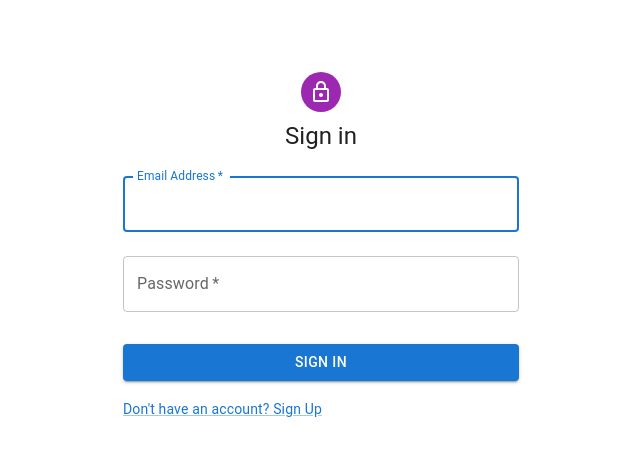
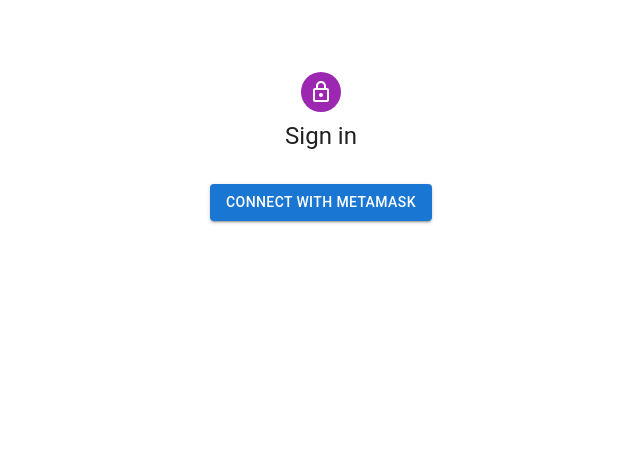
Before and after one commit to PeterTikCheung/blockchain-marketplace-frontend, a React (Create React App) app: page / in a window 1280 px wide. Shown: the top 456 px of the page, without its empty margins (319-959 px from the left). Built offline with nearby package versions, Linux system fonts and the light colour scheme; the HTML template or start-up script is replaced by a standard one.

Commit message:
establish metamask connection

```diff
--- a/package.json
+++ b/package.json
@@ -11,7 +11,10 @@
     "@testing-library/jest-dom": "^5.17.0",
     "@testing-library/react": "^13.4.0",
     "@testing-library/user-event": "^13.5.0",
+    "bootstrap": "^5.3.3",
+    "ethers": "^5.7.2",
     "react": "^18.3.1",
+    "react-bootstrap": "^2.10.2",
     "react-dom": "^18.3.1",
     "react-router-dom": "^6.23.1",
     "react-scripts": "5.0.1",
--- a/src/components/Login.js
+++ /dev/null
@@ -1,87 +0,0 @@
-import * as React from 'react';
-import Avatar from '@mui/material/Avatar';
-import Button from '@mui/material/Button';
-import CssBaseline from '@mui/material/CssBaseline';
-import TextField from '@mui/material/TextField';
-import FormControlLabel from '@mui/material/FormControlLabel';
-import Checkbox from '@mui/material/Checkbox';
-import Link from '@mui/material/Link';
-import Grid from '@mui/material/Grid';
-import Box from '@mui/material/Box';
-import LockOutlinedIcon from '@mui/icons-material/LockOutlined';
-import Typography from '@mui/material/Typography';
-import Container from '@mui/material/Container';
-import { createTheme, ThemeProvider } from '@mui/material/styles';
-
-const defaultTheme = createTheme();
-
-export default function Login() {
-    const handleSubmit = (event) => {
-        event.preventDefault();
-        const data = new FormData(event.currentTarget);
-        console.log({
-          email: data.get('email'),
-          password: data.get('password'),
-        });
-      };
-
-      return (
-        <ThemeProvider theme={defaultTheme}>
-          <Container component="main" maxWidth="xs">
-            <CssBaseline />
-            <Box
-              sx={{
-                marginTop: 8,
-                display: 'flex',
-                flexDirection: 'column',
-                alignItems: 'center',
-              }}
-            >
-              <Avatar sx={{ m: 1, bgcolor: 'secondary.main' }}>
-                <LockOutlinedIcon />
-              </Avatar>
-              <Typography component="h1" variant="h5">
-                Sign in
-              </Typography>
-              <Box component="form" onSubmit={handleSubmit} noValidate sx={{ mt: 1 }}>
-                <TextField
-                  margin="normal"
-                  required
-                  fullWidth
-                  id="email"
-                  label="Email Address"
-                  name="email"
-                  autoComplete="email"
-                  autoFocus
-                />
-                <TextField
-                  margin="normal"
-                  required
-                  fullWidth
-                  name="password"
-                  label="Password"
-                  type="password"
-                  id="password"
-                  autoComplete="current-password"
-                />
-                <Button
-                  type="submit"
-                  fullWidth
-                  variant="contained"
-                  sx={{ mt: 3, mb: 2 }}
-                >
-                  Sign In
-                </Button>
-                <Grid container>
-                  <Grid item>
-                    <Link href="#" variant="body2">
-                      {"Don't have an account? Sign Up"}
-                    </Link>
-                  </Grid>
-                </Grid>
-              </Box>
-            </Box>
-          </Container>
-        </ThemeProvider>
-      );
-}
--- /dev/null
+++ b/src/components/auth/Login.js
@@ -0,0 +1,117 @@
+import * as React from "react";
+import Avatar from "@mui/material/Avatar";
+import Button from "@mui/material/Button";
+import CssBaseline from "@mui/material/CssBaseline";
+import TextField from "@mui/material/TextField";
+import Link from "@mui/material/Link";
+import Grid from "@mui/material/Grid";
+import Box from "@mui/material/Box";
+import LockOutlinedIcon from "@mui/icons-material/LockOutlined";
+import Typography from "@mui/material/Typography";
+import Container from "@mui/material/Container";
+import { createTheme, ThemeProvider } from "@mui/material/styles";
+import useMetamask from "../../hooks/metamask/useMetamask";
+
+const defaultTheme = createTheme();
+
+export default function Login() {
+  const { connectionHandler, isConnected, accountData } = useMetamask();
+
+  const onMetamaskButtonClick = () => {
+    connectionHandler();
+  };
+
+  const handleSubmit = (event) => {
+    event.preventDefault();
+    const data = new FormData(event.currentTarget);
+    console.log({
+      email: data.get("email"),
+      password: data.get("password"),
+    });
+  };
+
+  return (
+    <ThemeProvider theme={defaultTheme}>
+      <Container component="main" maxWidth="xs">
+        <CssBaseline />
+        <Box
+          sx={{
+            marginTop: 8,
+            display: "flex",
+            flexDirection: "column",
+            alignItems: "center",
+          }}
+        >
+          <Avatar sx={{ m: 1, bgcolor: "secondary.main" }}>
+            <LockOutlinedIcon />
+          </Avatar>
+          <Typography component="h1" variant="h5">
+            Sign in
+          </Typography>
+          {isConnected && (
+            <Box
+              component="form"
+              onSubmit={handleSubmit}
+              noValidate
+              sx={{ mt: 1 }}
+            >
+              <TextField
+                margin="normal"
+                required
+                fullWidth
+                id="email"
+                label="Email Address"
+                name="email"
+                autoComplete="email"
+                autoFocus
+              />
+              <TextField
+                margin="normal"
+                required
+                fullWidth
+                name="password"
+                label="Password"
+                type="password"
+                id="password"
+                autoComplete="current-password"
+              />
+              <Button
+                type="submit"
+                fullWidth
+                variant="contained"
+                sx={{ mt: 3, mb: 2 }}
+              >
+                Sign In
+              </Button>
+
+              <Grid container>
+                <Grid item>
+                  <Link href="#" variant="body2">
+                    {"Don't have an account? Sign Up"}
+                  </Link>
+                </Grid>
+              </Grid>
+            </Box>
+          )}
+          {!isConnected && (
+            <Box
+              component="form"
+              onSubmit={handleSubmit}
+              noValidate
+              sx={{ mt: 1 }}
+            >
+              <Button
+                type="submit"
+                variant="contained"
+                sx={{ mt: 3, mb: 2 }}
+                onClick= {onMetamaskButtonClick}
+              >
+                Connect with MetaMask
+              </Button>
+            </Box>
+          )}
+        </Box>
+      </Container>
+    </ThemeProvider>
+  );
+}
--- /dev/null
+++ b/src/hooks/metamask/useMetamask.js
@@ -0,0 +1,62 @@
+import { useState } from "react";
+import { ethers } from "ethers";
+
+function useMetamask() {
+  const [isConnected, setIsConnected] = useState(false);
+  const [accountData, setAccountData] = useState({
+    address: "",
+    Balance: null,
+  });
+
+  const getBalance = (account) => {
+    // Requesting balance method
+    window.ethereum
+      .request({
+        method: "eth_getBalance",
+        params: [account, "latest"],
+      })
+      .then((balance) => {
+        // Setting balance
+        setAccountData({
+          Balance: ethers.utils.formatEther(balance),
+        });
+      });
+  };
+
+  const accountChangeHandler = (account) => {
+    setAccountData({
+      address: account,
+    });
+
+    getBalance(account);
+  };
+
+  const connectionHandler = () => {
+    // Check if MetaMask is installed
+    if (typeof window.ethereum !== "undefined") {
+      // Request account access from MetaMask
+      window.ethereum
+        .request({ method: "eth_requestAccounts" })
+        .then((accounts) => {
+          // User approved account access
+          setIsConnected(true);
+          accountChangeHandler(accounts[0]);
+        })
+        .catch((error) => {
+          // User denied account access or MetaMask not available
+          console.error(error);
+          setIsConnected(false);
+          setAccountData(null);
+        });
+    } else {
+      // MetaMask not available
+      setIsConnected(false);
+      setAccountData(null);
+      alert("install metamask extension!!");
+    }
+  }
+
+  return { connectionHandler, isConnected, accountData };
+}
+
+export default useMetamask;
--- a/src/router/Routes.js
+++ b/src/router/Routes.js
@@ -1,7 +1,7 @@
 import React from "react";
 import { Route, BrowserRouter as Router, Routes } from "react-router-dom";
 
-import Login from "../components/Login.js";
+import Login from "../components/auth/Login.js";
 //import Registration from "../components/Registration.js";
 
 const Navigator = () => {
```
Also changed, not shown: 1 other file (tests, documents, lock files or other folders).
